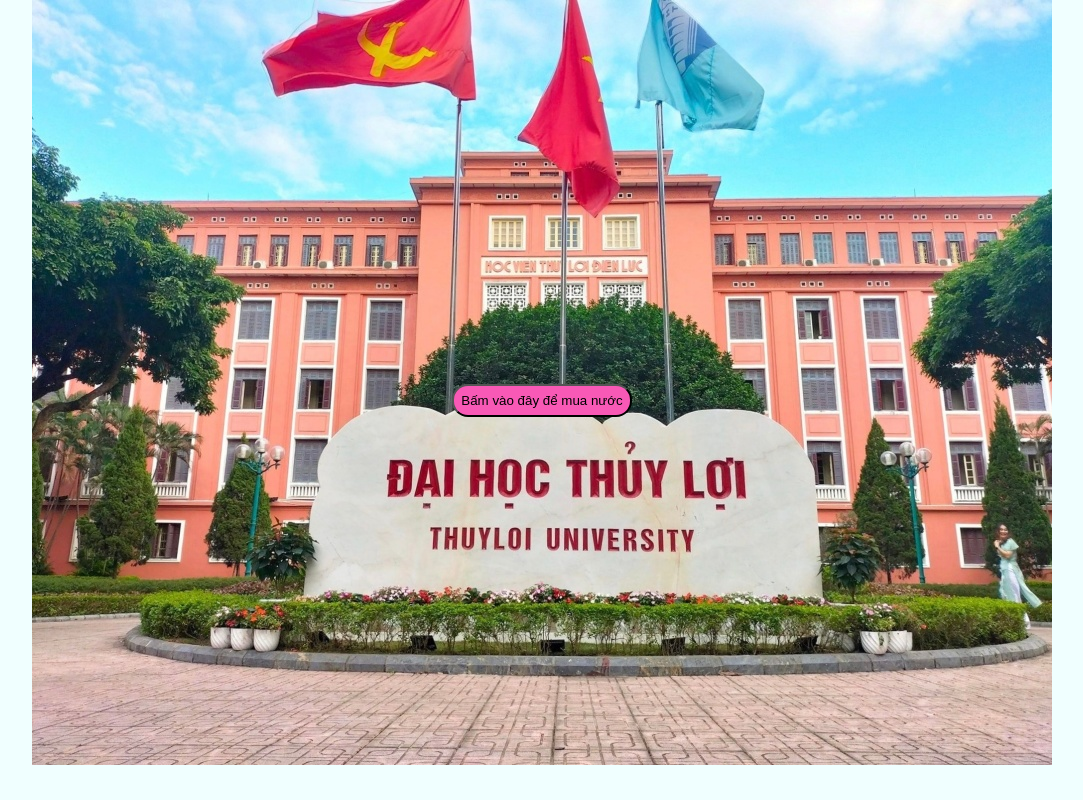
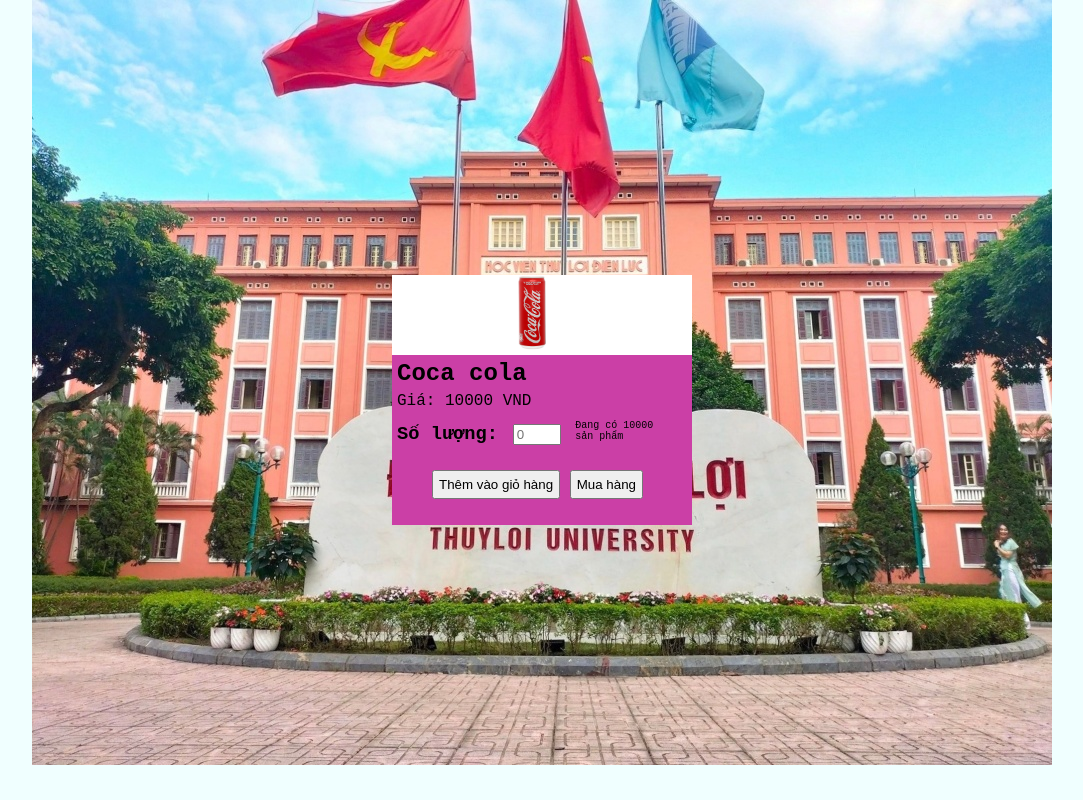
Before and after one commit to VuongDuc12/CNPM_Wefi, a plain HTML site: page index.html in a window 1280 px wide. Shown: the whole page, without its empty margins (98-1181 px from the left). Drawn offline with Linux system fonts and the light colour scheme.

Commit message:
dondathang

```diff
--- a/index.html
+++ b/index.html
@@ -40,6 +40,7 @@
                         <h2>Coca cola</h2>
                         <p>Giá: <span>10000</span> VND</p>
                     </div>
+
                     <div class="themgiohang">
                         <button><span class="material-icons-sharp">
                         add_shopping_cart
@@ -264,8 +265,28 @@
             </div>
         </div>
         <div class="giohang">
+            <div class="anhnuoc">
+                <img src="./img/1.png" alt="Coca">
+            </div>
 
+            <div class="detail">
+                <h2>Coca cola</h2>
+                <p>Giá: <span>10000</span> VND</p>
+            </div>
+            <div class="soluong">
+
+                <h3>Số lượng:</h3>
+                <input type="" placeholder="0">
+
+                <div class="sanphamdangco"><p>Đang có <span>10000</span> sản phẩm</p></div>
+                <div class="themgiohangvadathang">
+                    <button class="nuthtemgiohang">Thêm vào giỏ hàng</button>
+                    <button class="nutmuahang">Mua hàng</button>
+                </div>
+
+            </div>
         </div>
+
     </div>
 </body>
 </html>
--- a/main.css
+++ b/main.css
@@ -115,7 +115,7 @@
 
 .content .list >.thongtintrainuoc {
     display: grid;
-    grid-template-columns: 40px 350px 30px;
+    grid-template-columns: 40px 180px 160px 30px;
     gap: 10px;
 
 }
@@ -131,6 +131,22 @@
     border: none; /* Loại bỏ viền */
     outline: none;
     cursor: pointer;
+}
+.thongtintrainuoc .soluong{
+    display: block;
+
+}
+.thongtintrainuoc .soluong > h3 {
+    font-size: 12px;
+    display: inline-block;
+}
+.thongtintrainuoc .soluong > input {
+    font-size: 12px;
+    width: 30px;
+}
+.thongtintrainuoc .soluong > p {
+    font-size: 12px;
+
 }
 .content .list img {
 width: 60px;
@@ -163,7 +179,50 @@
 .giohang {
     position:fixed;
     display: block;
-    width: 100px;
-    background-color: black;
+    width: 300px;
+    height: 250px;
+    background-color: rgb(203, 63, 166);
 
 }
+.giohang .anhnuoc{
+    background-color: white;
+}
+.giohang .anhnuoc >img {
+    width: 100px;
+    margin-left: 90px;
+}
+.giohang .soluong{
+
+    display: block;
+    height: 40px;
+}
+.giohang .soluong >h3 {
+    display: inline-block;
+}
+.giohang .soluong input {
+    display: inline-block;
+
+    width: 40px;
+}
+.giohang .soluong .sanphamdangco {
+    display: inline-block;
+
+    width: 100px;
+    font-size: 10px;
+
+
+
+}
+.themgiohangvadathang{
+    margin: 20px 40px;
+}
+.themgiohangvadathang button {
+    padding : 5px;
+    cursor: pointer;
+}
+.themgiohangvadathang .nuthtemgiohang:hover {
+    background-color: blanchedalmond;
+}
+.themgiohangvadathang .nutmuahang:hover {
+    background-color: rgb(233, 30, 30);
+}
```
